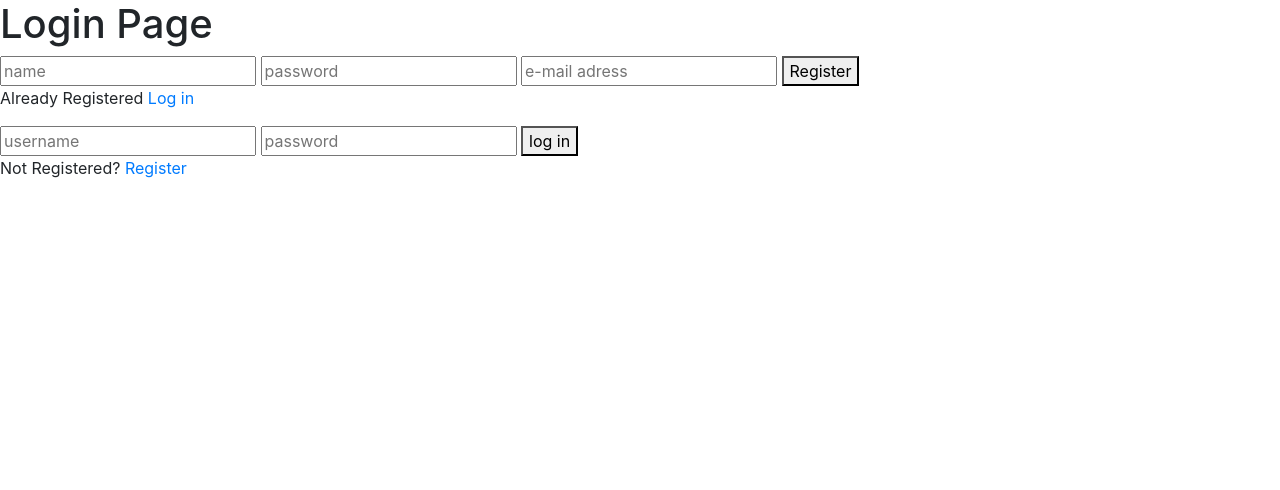
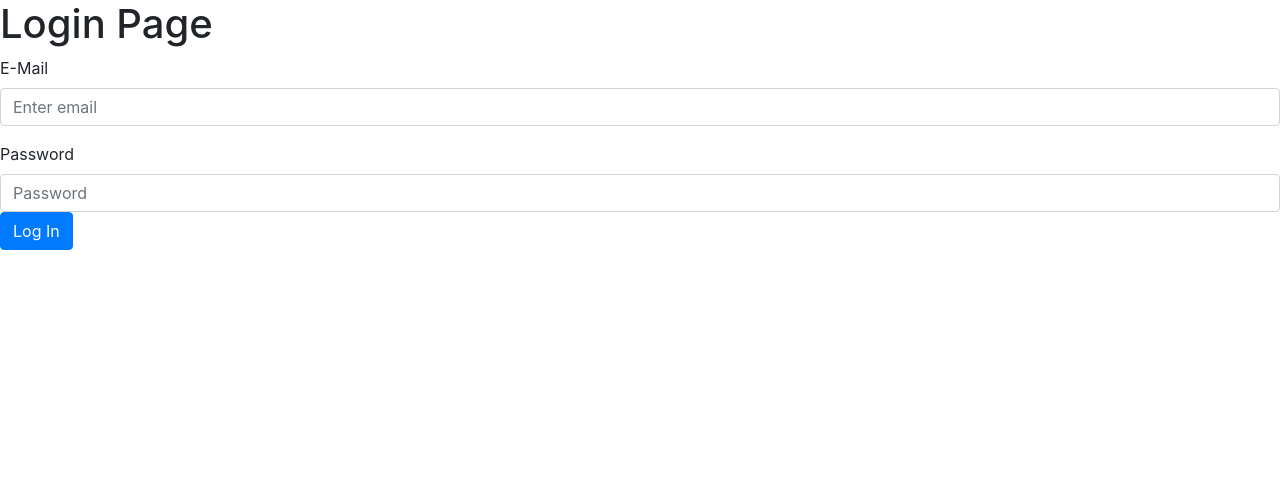
Before and after one commit to AYasinAkalin/ParkingLotManagement, a Flask app: page /login in a window 1280 px wide. Shown: the part 180-670 px from the top of the page. Run offline with Flask 2, Linux system fonts and the light colour scheme; some libraries are stand-ins or nearby versions.

Commit message:
Update log-in.html

```diff
--- a/src/app/templates/log-in.html
+++ b/src/app/templates/log-in.html
@@ -2,30 +2,19 @@
 
 {% block content%}
   <h1>Login Page</h1>
-  <div class="login-page">
-    <div class="form">
+  <form action="" method="POST">
 
-        <form class="register-form">
-          <input type="text" name="name" placeholder="name">
-          <input type="text" name="pass" placeholder="password">
-          <input type="text" name="mail" placeholder="e-mail adress">
-          <button> Register </button>
-          <p class="message"> Already Registered <a href="#"> Log in </a></p>
-        </form>
+    <div class="form-group">
+      <label for="email">E-Mail</label>
+      <input type="email" class="form-control" name="email" id="email" aria-describedby="emailHelp" placeholder="Enter email">
+    </div>
 
-        <form class="login-form">
-          <input type="text" placeholder="username"/>
-          <input type="password" placeholder="password"/>
-          <button> log in </button>
-          <p class="message"> Not Registered? <a href="#"> Register </a></p>
-        </form>
+    <div>
+      <label for="password">Password</label>
+      <input type="password" class="form-control" name="password" id="password" placeholder="Password">
+    </div>
 
-    </div>
-  </div>
-  <script>
-  $('.message a').click(function()
-  {
-      $('form').animate({height: "toggle", opacity: "toggle"}, "slow");
-  })
-  </script>
+    <button type="submit" class="btn btn-primary">Log In</button>
+
+  </form>
 {% endblock %}
```
